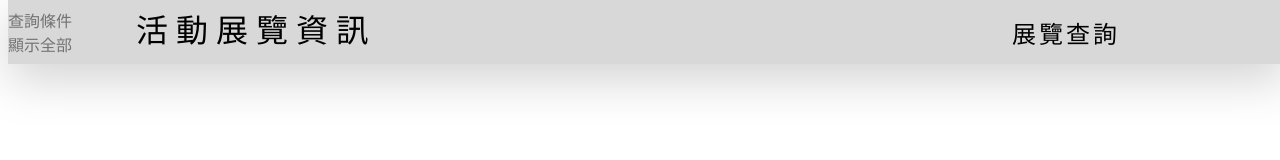
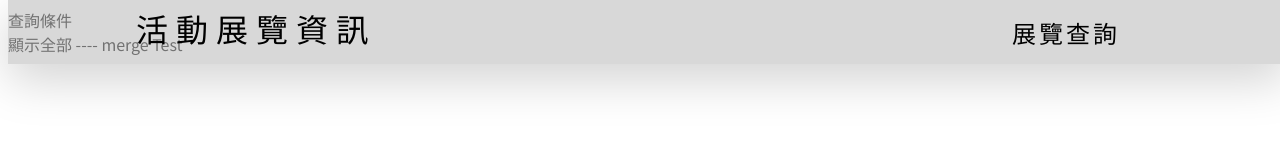
Before and after one commit to Zeldadaa/github-angular-exhibitions, an Angular app: page /search in a window 1280 px wide. Shown: the top 160 px of the page. Built offline with nearby package versions, Linux system fonts and the light colour scheme.

Commit message:
test - merge test

```diff
--- a/src/app/exhibition-search/exhibition-search.component.html
+++ b/src/app/exhibition-search/exhibition-search.component.html
@@ -9,7 +9,7 @@
     </div>
 
 <div>
-    顯示全部
+    顯示全部 ---- merge Test
     <div foreach>
         <div>
             <img >
```
